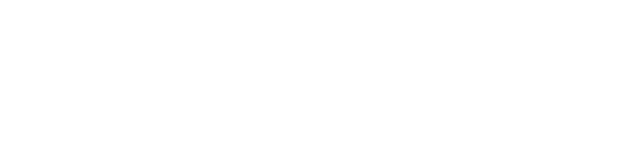
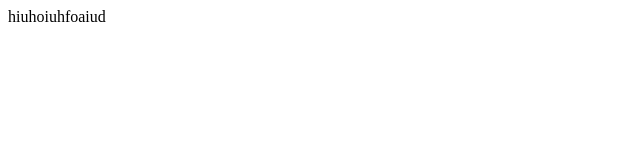
Before and after one commit to NgocNam2112/t3h_github_demo, a plain HTML site: page index.html in a window 1280 px wide. Shown: the whole page, without its empty margins (0-640 px from the left). Drawn offline with Linux system fonts and the light colour scheme.

Commit message:
modified index.html

```diff
--- a/index.html
+++ b/index.html
@@ -6,5 +6,8 @@
     <meta name="viewport" content="width=device-width, initial-scale=1.0" />
     <title>Document</title>
   </head>
-  <body></body>
+  <body>
+
+    hiuhoiuhfoaiud
+  </body>
 </html>
```
